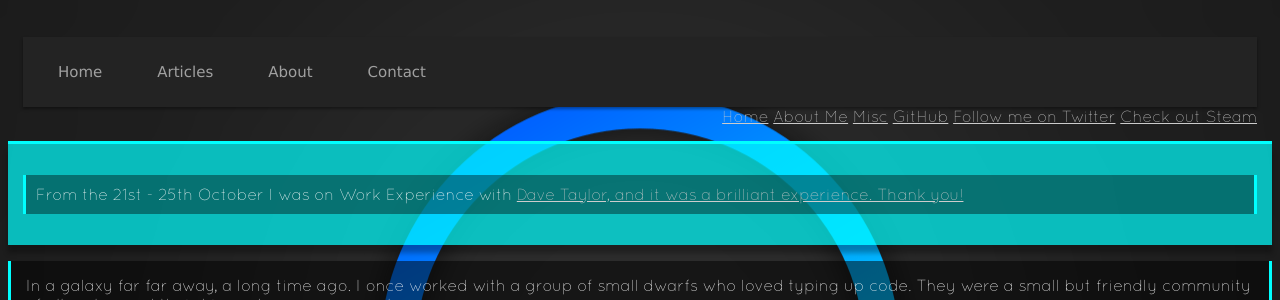
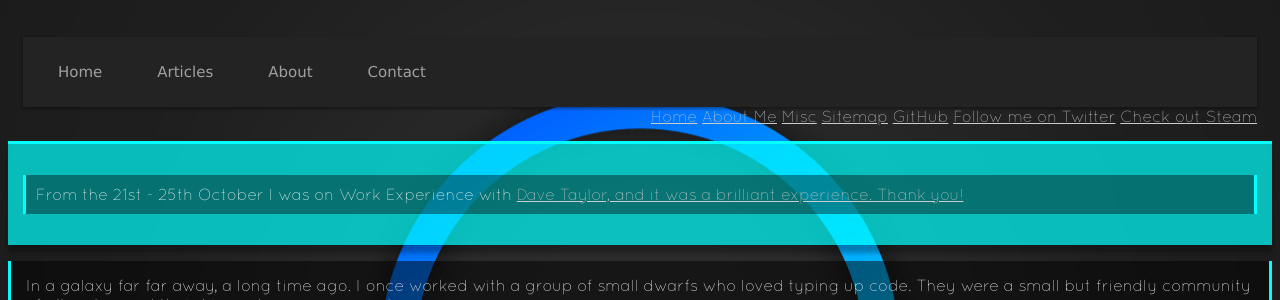
Before and after one commit to boffnoff/boffnoff.github.com, a Jekyll site: the page built from index.html, in a window 1280 px wide. Shown: the part 170-470 px from the top of the page. Built offline with Jekyll 4.4.1, drawn with Linux system fonts in a browser that asks for light colours.

Commit message:
added sitemap to master layout

```diff
--- a/_layouts/master.html
+++ b/_layouts/master.html
@@ -45,6 +45,7 @@
       <li><a href="/index.html">Home</a></li>
       <li><a href="/about.html">About Me</a></li>
       <li><a href="/misc.html">Misc</a></li>
+      <li><a href="/sitemap.html">Sitemap</a></li>
       <li><a href="https://github.com/boffnoff">GitHub</a></li>
       <li><a href="https://twitter.com/Boffnoff">Follow me on Twitter</a></li>
       <li><a href="http://store.steampowered.com">Check out Steam</a></li>
```
